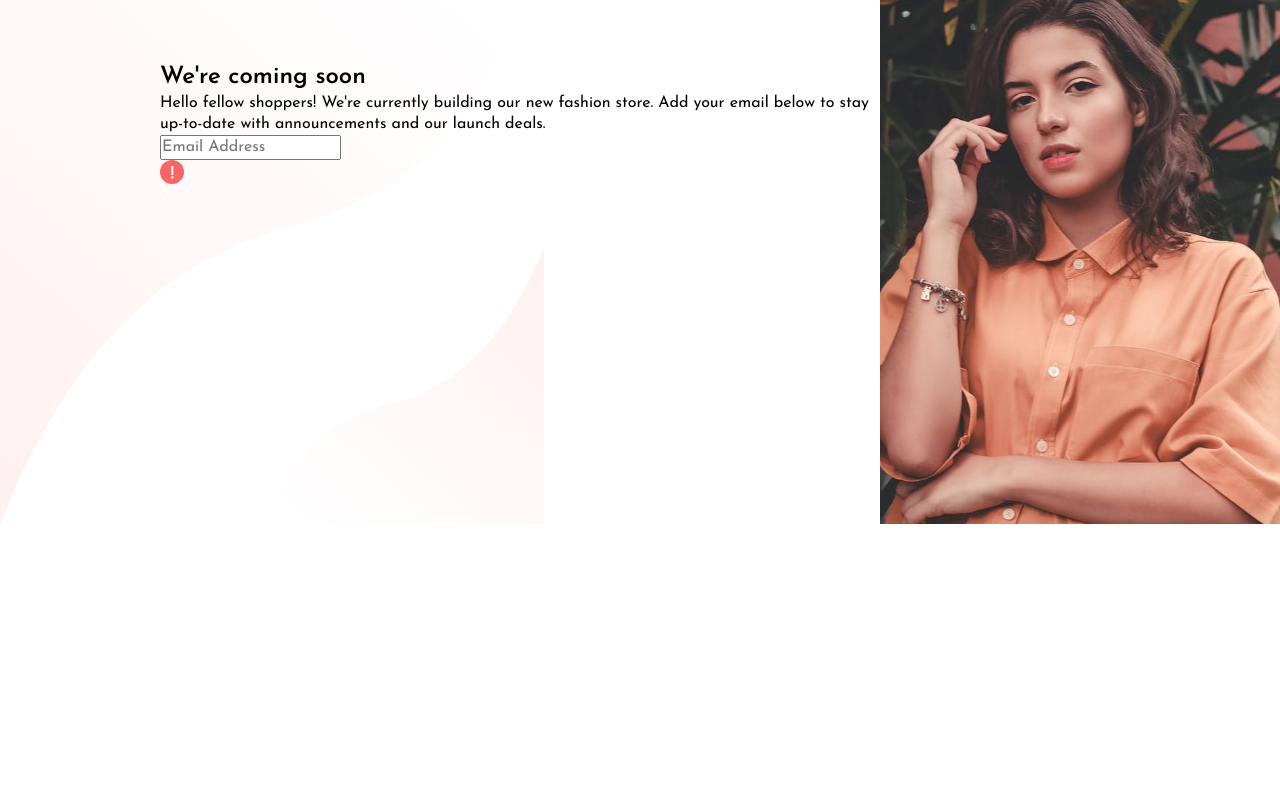
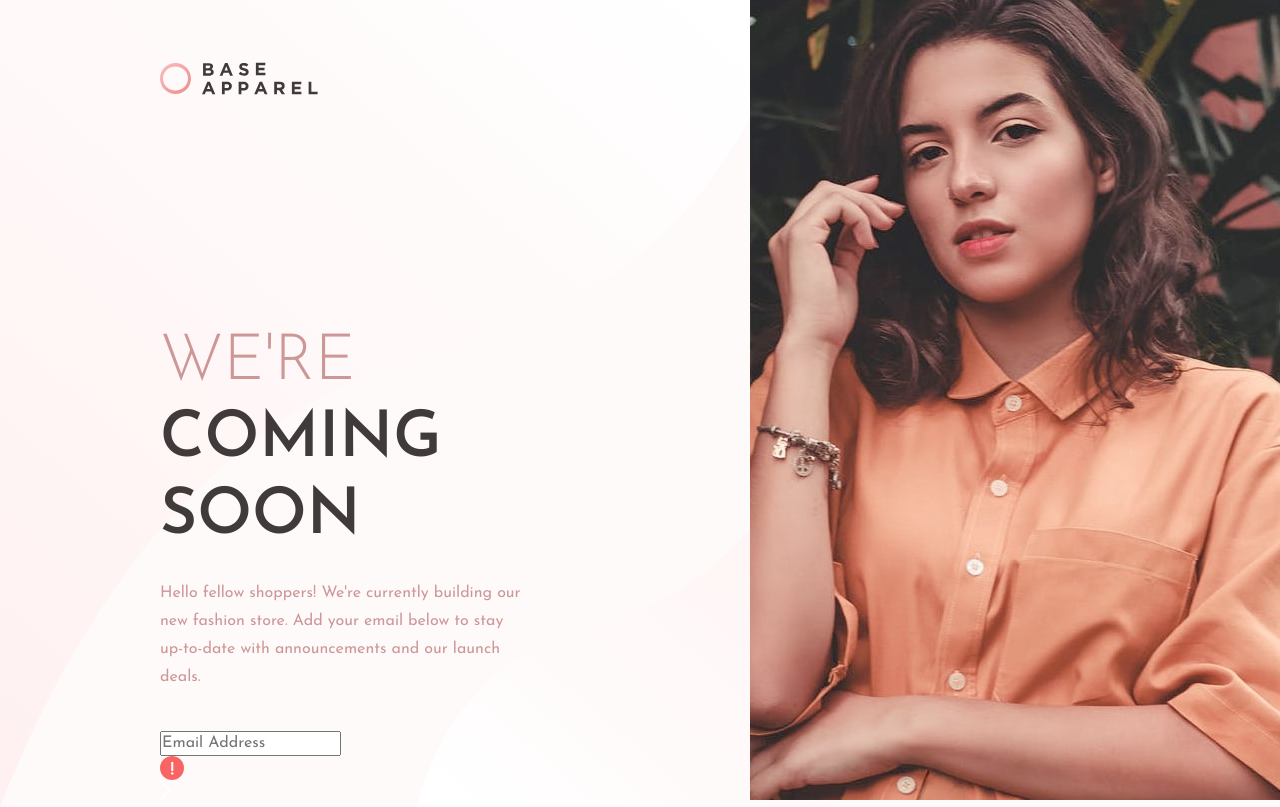
Before and after one commit to correlucas/base-apparel-coming-soon-page, a plain HTML site: page index.html in a window 1280 px wide. Drawn offline with Linux system fonts and the light colour scheme.

Commit message:
html structure

```diff
--- a/index.html
+++ b/index.html
@@ -16,7 +16,10 @@
 <body>
   <main>
     <article>
-      <h1><span>We're<span> coming soon</h1>
+      <header class="logo">
+        <img src="./images/logo.svg" alt="Base Apparel logo">
+      </header>
+      <h1>We're <span>coming soon</span></h1>
       <p>Hello fellow shoppers! We're currently building our new fashion store. Add your email below to stay up-to-date with announcements and our launch deals.</p>
 
       <form id="formEmail">
--- /dev/null
+++ b/scss/_colors.scss
@@ -0,0 +1,4 @@
+$gradient: linear-gradient(90deg, #f4b7b6 0%, #f19796 100%);
+$light-orange: hsla(0, 36%, 70%, 1);
+$faded-orange: hsla(0, 40%, 91%, 1);
+$black: hsla(0, 6%, 24%, 1);
--- a/scss/_mixins.scss
+++ b/scss/_mixins.scss
@@ -1,5 +1,14 @@
-@mixin flex($align-items: unset, $justify-content: unset) {
+@mixin simpleFlex($justify-content: unset, $align-items: unset) {
   display: flex;
   align-items: $align-items;
   justify-content: $justify-content;
 }
+
+@mixin flex($direction: unset, $wrap: wrap, $align-content: unset, $justify-content: unset, $align-items: unset) {
+  display: flex;
+  flex-direction: $direction;
+  flex-wrap: $wrap;
+  align-content: $align-content;
+  justify-content: $justify-content;
+  align-items: $align-items;
+}
--- a/scss/style.scss
+++ b/scss/style.scss
@@ -1,8 +1,9 @@
 @import url("https://fonts.googleapis.com/css2?family=Josefin+Sans:wght@300;400;600&display=swap");
 
 @import "reset";
+@import "colors";
+@import "mixins";
 @import "mediaQueries";
-@import "mixins";
 // @import "animations";
 
 body {
@@ -10,21 +11,59 @@ body {
   line-height: 1.3;
   text-rendering: optimizeSpeed;
   font-family: "Josefin Sans", sans-serif;
+  background-color: hsl(0, 100%, 99%);
+  background-image: url(/images/bg-pattern-desktop.svg);
+  background-repeat: no-repeat;
+  background-size: contain;
+  background-position: left;
 }
 
 main {
-  @include flex(unset, space-between);
-  min-height: 100%;
+  // @include simpleFlex(space-between, flex-start);
+  display: grid;
+  grid-template-columns: 1fr 1fr;
+  gap: 220px;
+  background-position: left;
+  justify-items: end;
+}
+
+header {
+  padding-bottom: 230px;
 }
 
 article {
+  max-width: 600px;
   padding-top: 62px;
   padding-left: 160px;
-  background-image: url(/images/bg-pattern-desktop.svg);
-  background-repeat: no-repeat;
-  background-size: contain;
 }
 
 picture {
-  object-fit: cover;
+  min-height: 100vh;
+
+  img {
+    height: 100vh;
+    object-fit: cover;
+  }
 }
+
+h1 {
+  max-width: 450px;
+  font-weight: 300;
+  font-size: 64px;
+  line-height: 1.2;
+  text-transform: uppercase;
+  color: $light-orange;
+  padding-bottom: 24px;
+  span {
+    font-weight: 700;
+    color: $black;
+  }
+}
+
+p {
+  font-weight: 400;
+  font-size: 16px;
+  line-height: 28px;
+  color: $light-orange;
+  padding-bottom: 40px;
+}
```
Also changed, not shown: css/style.css, images/bg-pattern-desktop-2.svg (added).
